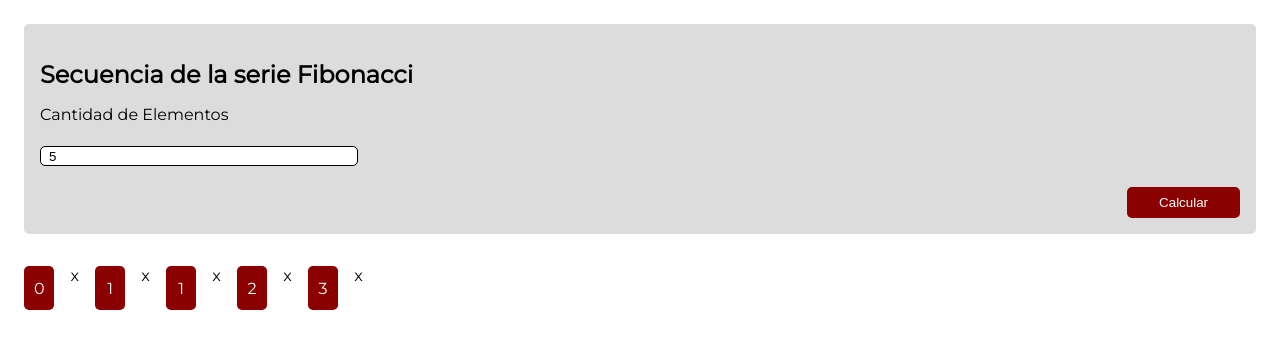
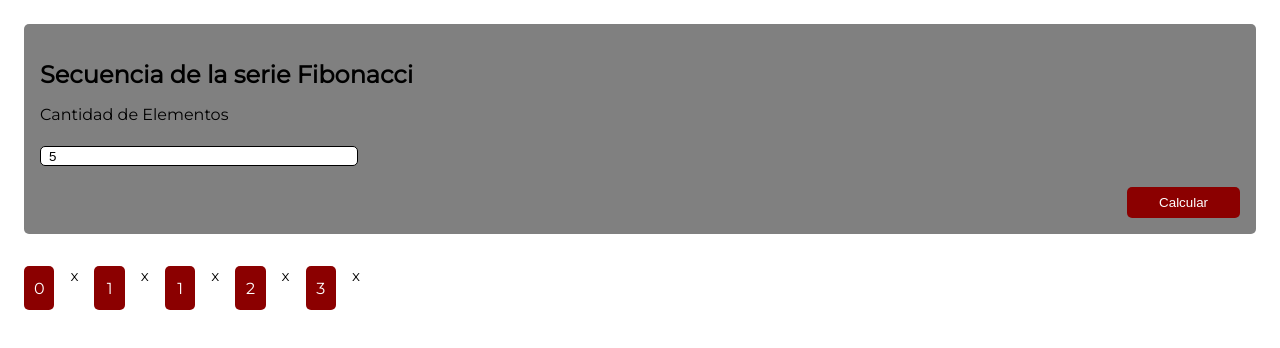
Before and after one commit to EricMartinez2095/2023-SEMI-DESIX-G1-martinez-eric-Lab4, a plain HTML site: page index.html in a window 1280 px wide. Both pictures are taken after typing "5" into the empty fields and a click on the button "Calcular". Drawn offline with Linux system fonts and the light colour scheme.

Commit message:
cambio_css

```diff
--- a/app.js
+++ b/app.js
@@ -46,7 +46,7 @@
                     elemento.classList.add('grupo_num');
                     lista_num.appendChild(elemento);
 
-                    const cerrar=document.createElement('div');
+                    const cerrar=document.createElement('span');
                     cerrar.textContent="x";
                     cerrar.classList.add('grupo_close');
                 //    const cerrado_event=cerrar.getElementsByTagName('onclick="app.parentElement.style.display="none""');
--- a/estilo.css
+++ b/estilo.css
@@ -11,7 +11,7 @@ body{
     margin-bottom: 1rem;
 }
 .card{
-    background-color: gainsboro;
+    background-color: gray;
     padding: 1rem;
     border-radius: 5px;
 }
@@ -33,6 +33,7 @@ body{
 .pie-card{
     display: flex;
     flex-direction: row-reverse;
+
 }
 .pie-card button{
     background-color: darkred;
@@ -40,6 +41,9 @@ body{
     border: unset;
     border-radius: 5px;
     padding: 0.5rem 2rem;
+}
+.pie-card button:hover{
+    color:black;
 }
 
 #fibon-results{
@@ -61,6 +65,11 @@ body{
 
 #fibon-results .grupo_close{
     color:black;
-    justify-content: center;
-
+    cursor:pointer;
+    display: flex;
+    justify-content: center;;
+    font-size: 15px;
 }
+#fibon-results .grupo_close:hover{
+    color: red;
+}
```
